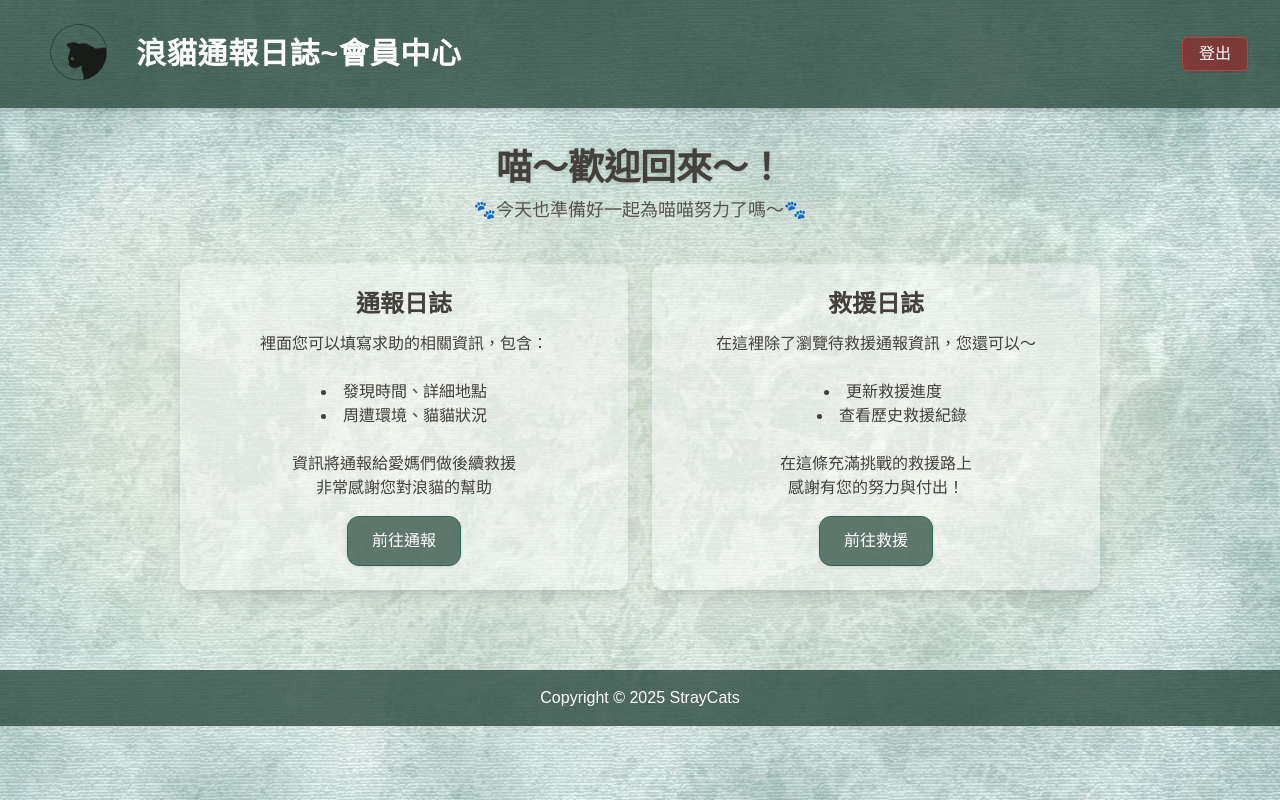
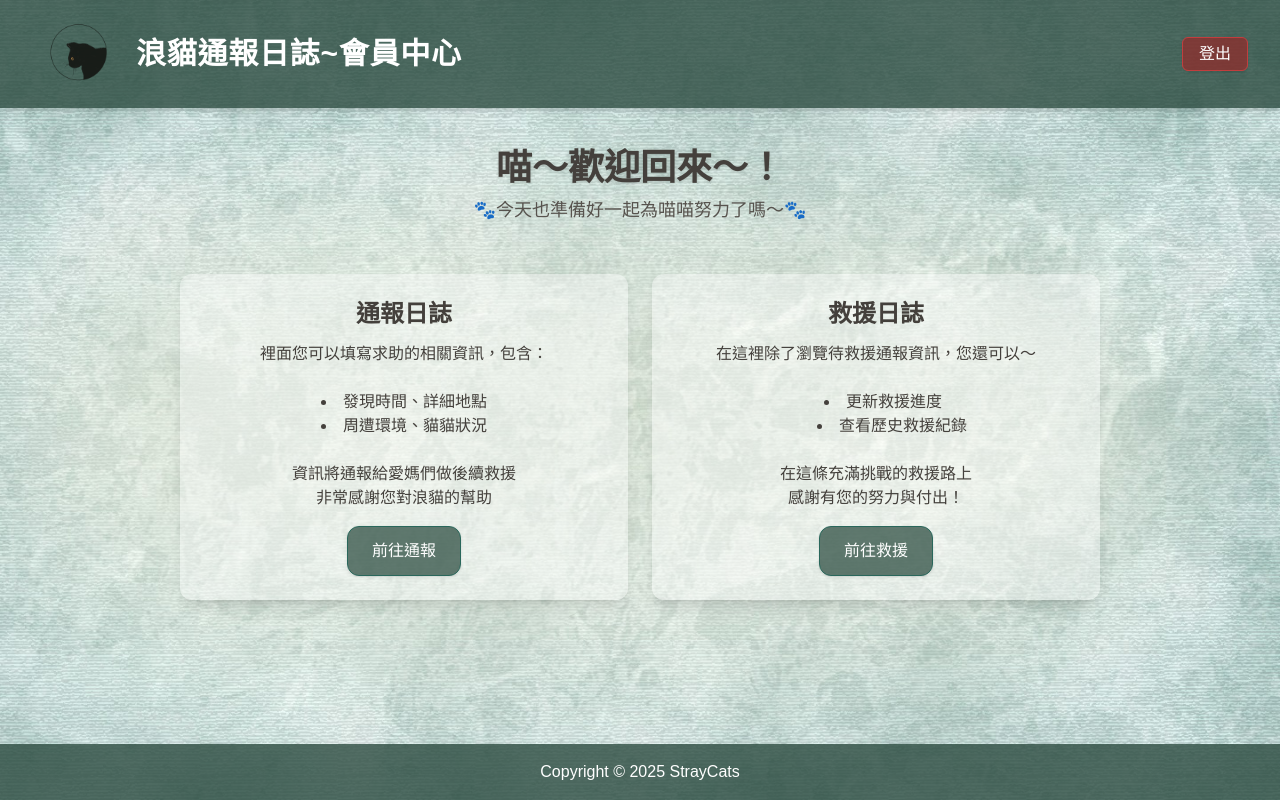
Before and after one commit to BoKai1992/Rescue_straycats, a Python web app: template templates/member.html in a window 1280 px wide. Run offline with Jinja, Linux system fonts and the light colour scheme; the template is opened without the code that fills it, so the values that code supplies are empty; some libraries are stand-ins or nearby versions; some web fonts are replaced.

Commit message:
專案作品階段性上傳

```diff
--- a/templates/member.html
+++ b/templates/member.html
@@ -6,7 +6,7 @@
   <link rel="stylesheet" href="/static/style.css">
   <script src="https://cdn.tailwindcss.com"></script>
 </head>
-<body class="bg-fixed bg-center bg-cover min-h-screen text-gray-800"
+<body class="flex flex-col min-h-screen bg-fixed bg-center bg-cover min-h-screen text-gray-800"
       style="background-image: url('/static/bg_index.jpg')">
 
   <!-- 頂部橫條 -->
@@ -31,6 +31,7 @@
   </div>
 
   <!-- 主功能區 -->
+  <main class="flex-grow"></main>
     <div class="flex flex-col md:flex-row gap-6 justify-center px-4 mb-16">
 
         <!-- 通報者區塊 -->
@@ -78,6 +79,7 @@
       </div>
 
     </div>
+  </main>
 
   <footer class="w-full bg-[rgba(44,76,64,0.8)] text-white mt-20 py-4 text-center">
     Copyright © 2025 StrayCats
```
Lines whose indentation alone changed are shown as unchanged.
